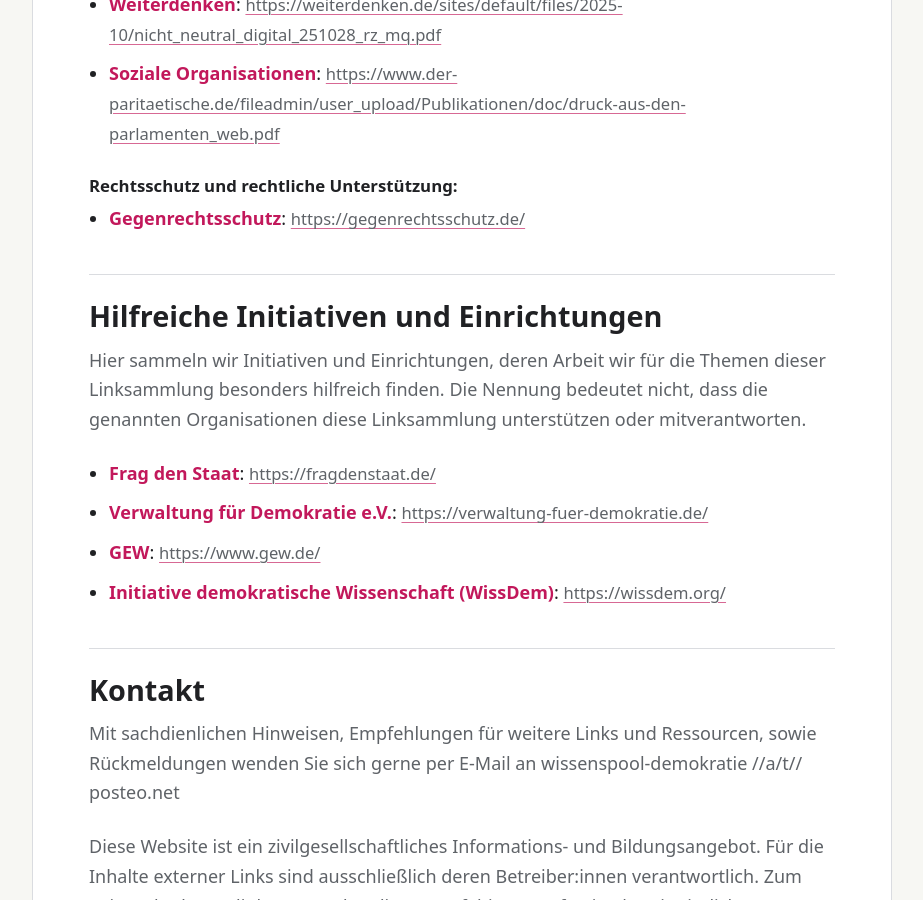
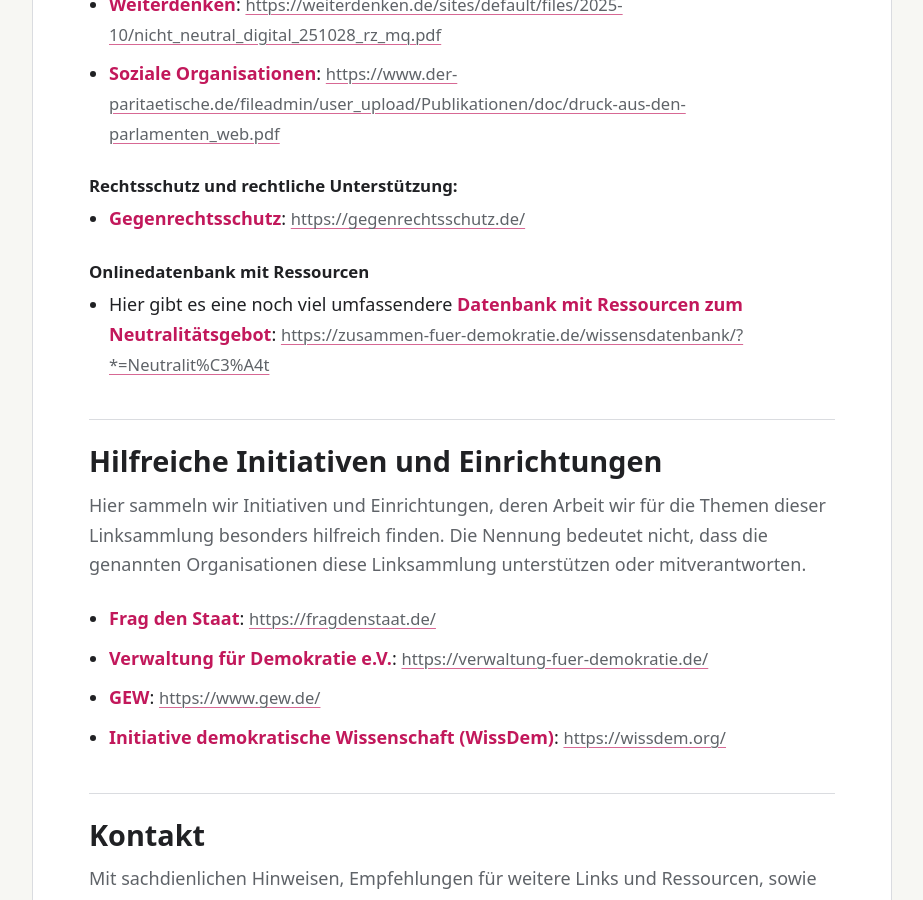
Before and after one commit to wpruser/wissenspool-demokratie.net, a Jekyll site: the page built from index.md, in a window 1280 px wide and 900 px high, scrolled down 2841 px. Shown: the whole window, without its empty margins (178-1101 px from the left). Built offline with Jekyll 4.4.1, drawn with Linux system fonts in a browser that asks for light colours.

Commit message:
Datenbank

```diff
--- a/index.md
+++ b/index.md
@@ -60,6 +60,10 @@ Aktuell geschieht dies häufig, indem demokratische, menschenrechtliche oder ant
 - [Gegenrechtsschutz](https://gegenrechtsschutz.de/)
 
 
+#### Onlinedatenbank mit Ressourcen
+
+- Hier gibt es eine noch viel umfassendere [Datenbank mit Ressourcen zum Neutralitätsgebot](https://zusammen-fuer-demokratie.de/wissensdatenbank/?*=Neutralit%C3%A4t)
+
 
 ## Hilfreiche Initiativen und Einrichtungen
 
```
